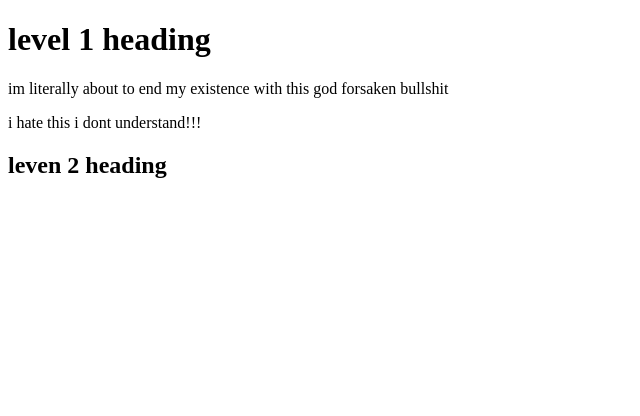
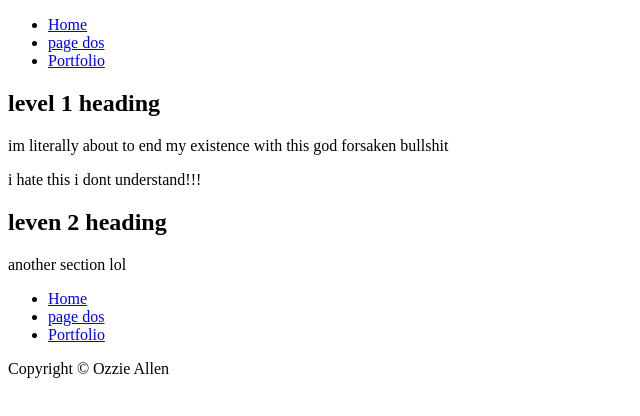
Before and after one commit to ozzieallen371/second-repository-thing, a plain HTML site: page index.html in a window 1280 px wide. Shown: the whole page, without its empty margins (0-640 px from the left). Drawn offline with Linux system fonts and the light colour scheme.

Commit message:
created new html pages

```diff
--- a/index.html
+++ b/index.html
@@ -2,14 +2,42 @@
 <!DOCTYPE html>
 <html lang='en-US'>
 <head>
+    <meta charset="UTF-8">
+    <meta name="viewport" content="width=device-width, initial-scale=1.0">
     <meta chartset="utf-8">
     <title>insert title here</title>
 </head>
 <body>
-    <h1> level 1 heading</h1>
-<p>im literally about to end my existence with this god forsaken bullshit</p>
-<p>i hate this
-    i dont understand!!!</p>
-    <h2>leven 2 heading</h2>
+   <header>
+       <nav>
+           <ul>
+            <li><a href="index.html">Home</a></li>
+               <li><a href=page2.html>page dos</a></li>
+               <li><a href="portfolio.html">Portfolio</a></li>
+           </ul>
+       </nav>
+   </header>
+   <main>
+       <section>
+           <h1> level 1 heading</h1>
+           im literally about to end my existence with this god forsaken bullshit</p>
+           i hate this
+            i dont understand!!!</p>
+       <section>
+       <section>
+            <h2>leven 2 heading</h2>
+            <p>another section lol</p>
+       </section>
+    </main>
+<footer>
+    <nav>
+        <ul>
+         <li><a href="index.html">Home</a></li>
+            <li><a href=page2.html>page dos</a></li>
+            <li><a href="portfolio.html">Portfolio</a></li>
+        </ul>
+    </nav>
+    <p>Copyright &copy; Ozzie Allen </p>
+</footer>
 </body>
 </html>
```
Also changed, not shown: page2.html (+19 -0 lines), portfolio.html (added, +34 -0 lines), img/_UAfpvWr.jpg-medium.jpeg (added), 2 other files.
